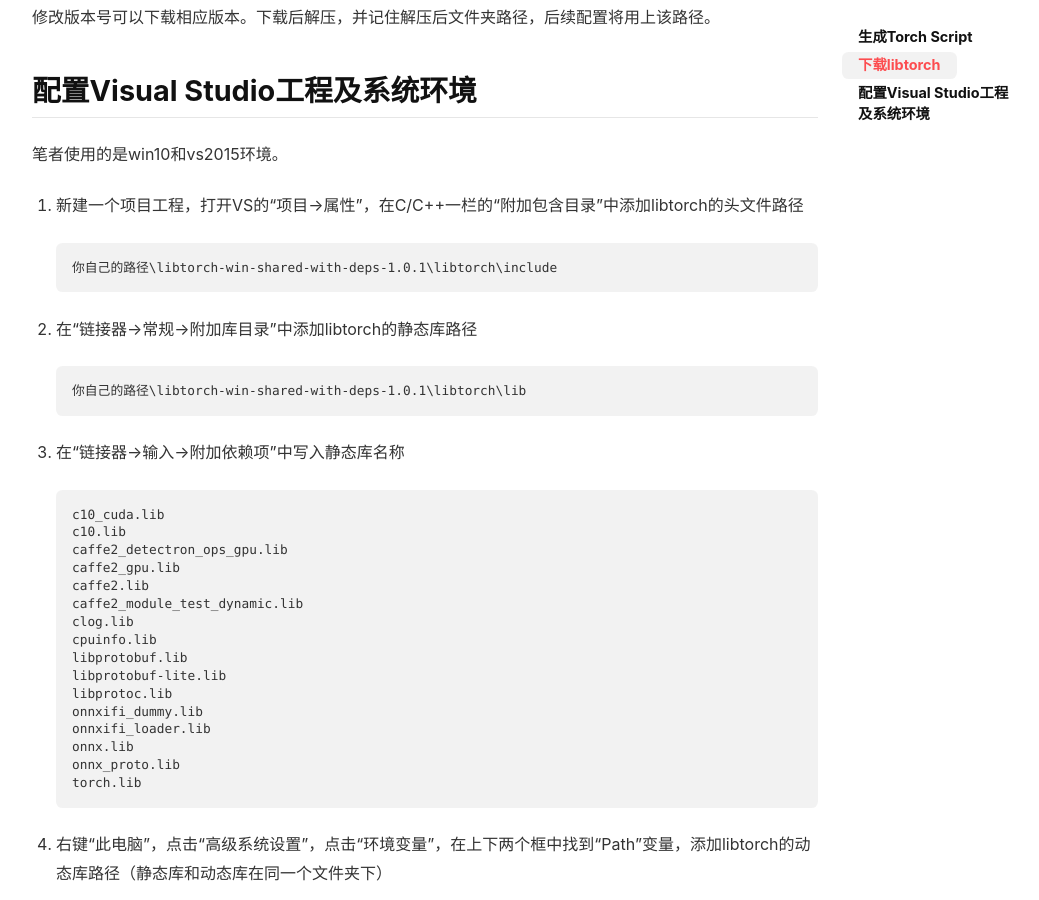
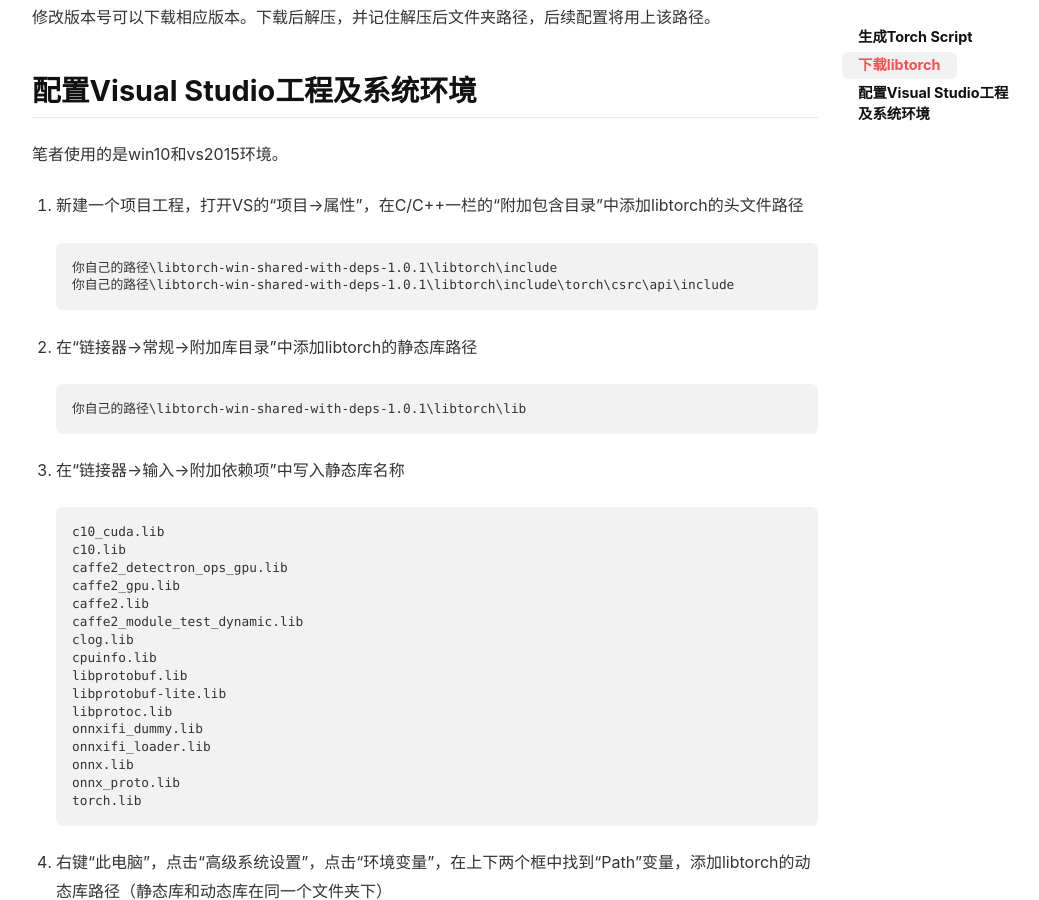
Before and after one commit to MingkangXiong/MingkangXiong.github.io, a Jekyll site: the page built from _posts/2020-07-03-Windows下使用C++调用pytorch模型教程（VS工程）.md, in a window 1280 px wide and 900 px high, scrolled down 1285 px. Shown: the whole window, without its empty margins (105-1144 px from the left). Built offline with Jekyll 4.4.1, drawn with Linux system fonts in a browser that asks for light colours; nearby versions of some CDN libraries; comment, search, counter and statistics services are not loaded.

Commit message:
Update 2020-07-03-Windows下使用C++调用pytorch模型教程（VS工程）.md

````diff
--- a/_posts/2020-07-03-Windows下使用C++调用pytorch模型教程（VS工程）.md
+++ b/_posts/2020-07-03-Windows下使用C++调用pytorch模型教程（VS工程）.md
@@ -51,6 +51,7 @@
 1. 新建一个项目工程，打开VS的“项目->属性”，在C/C++一栏的“附加包含目录”中添加libtorch的头文件路径
 ```
 你自己的路径\libtorch-win-shared-with-deps-1.0.1\libtorch\include
+你自己的路径\libtorch-win-shared-with-deps-1.0.1\libtorch\include\torch\csrc\api\include
 ```
 2. 在“链接器->常规->附加库目录”中添加libtorch的静态库路径
 ```
````
